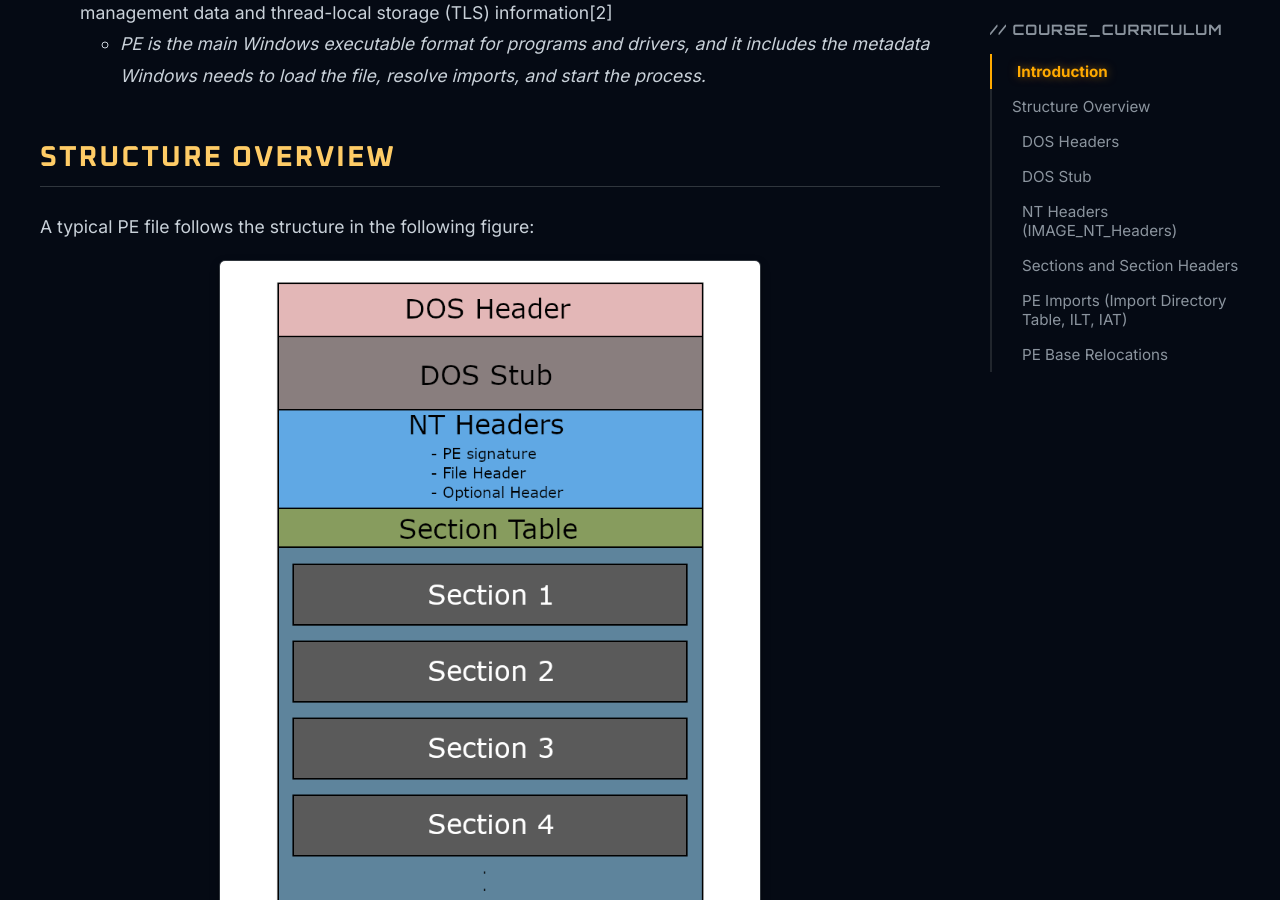
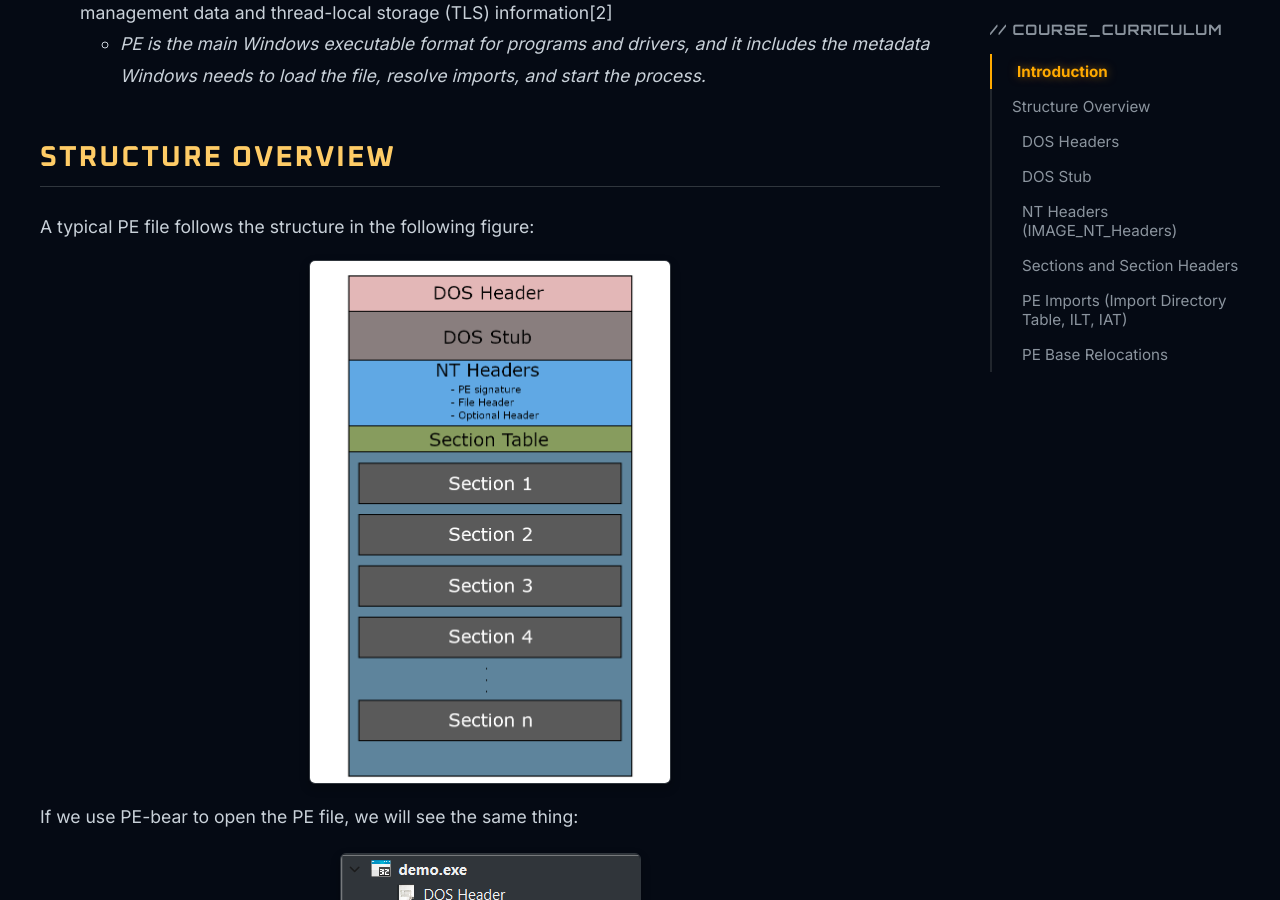
Before and after one commit to kaiversus/kaiversus.github.io, a Jekyll site: the page built from _courses/malware/chapter_2.md, in a window 1280 px wide and 900 px high, scrolled down 854 px. Built offline with Jekyll 4.4.1, drawn with Linux system fonts in a browser that asks for light colours; some web fonts are replaced; formulas are drawn with MathJax 3.

Commit message:
Update chapter_2.md

```diff
--- a/_courses/malware/chapter_2.md
+++ b/_courses/malware/chapter_2.md
@@ -20,7 +20,7 @@
 
 A typical PE file follows the structure in the following figure:
 
-<img src="/assets/images/courses/malware/chapter2/image.png" width="60%" style="display: block; margin: 0 auto;">
+<img src="/assets/images/courses/malware/chapter2/image.png" width="40%" style="display: block; margin: 0 auto;">
 
 If we use PE-bear to open the PE file, we will see the same thing:
 
```
